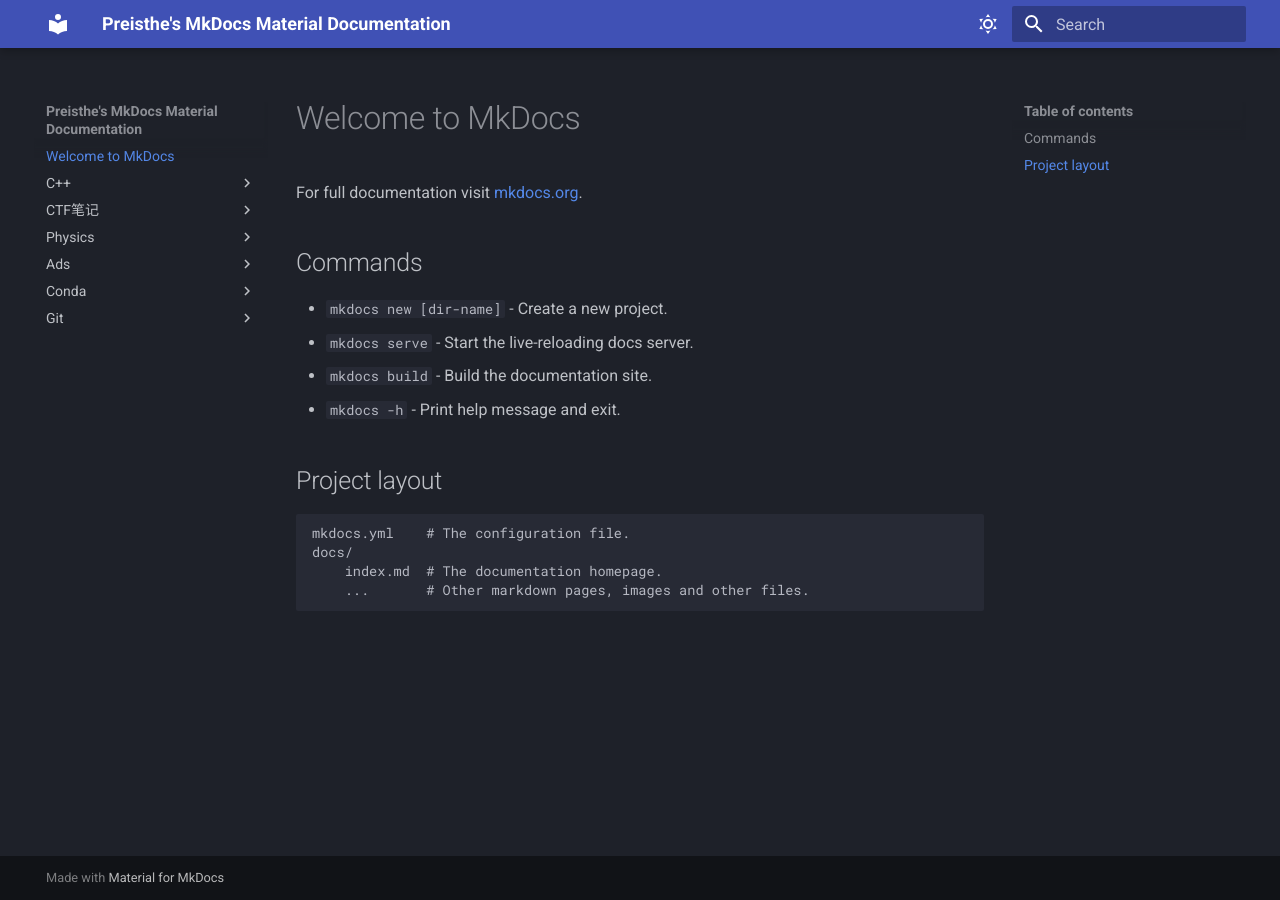
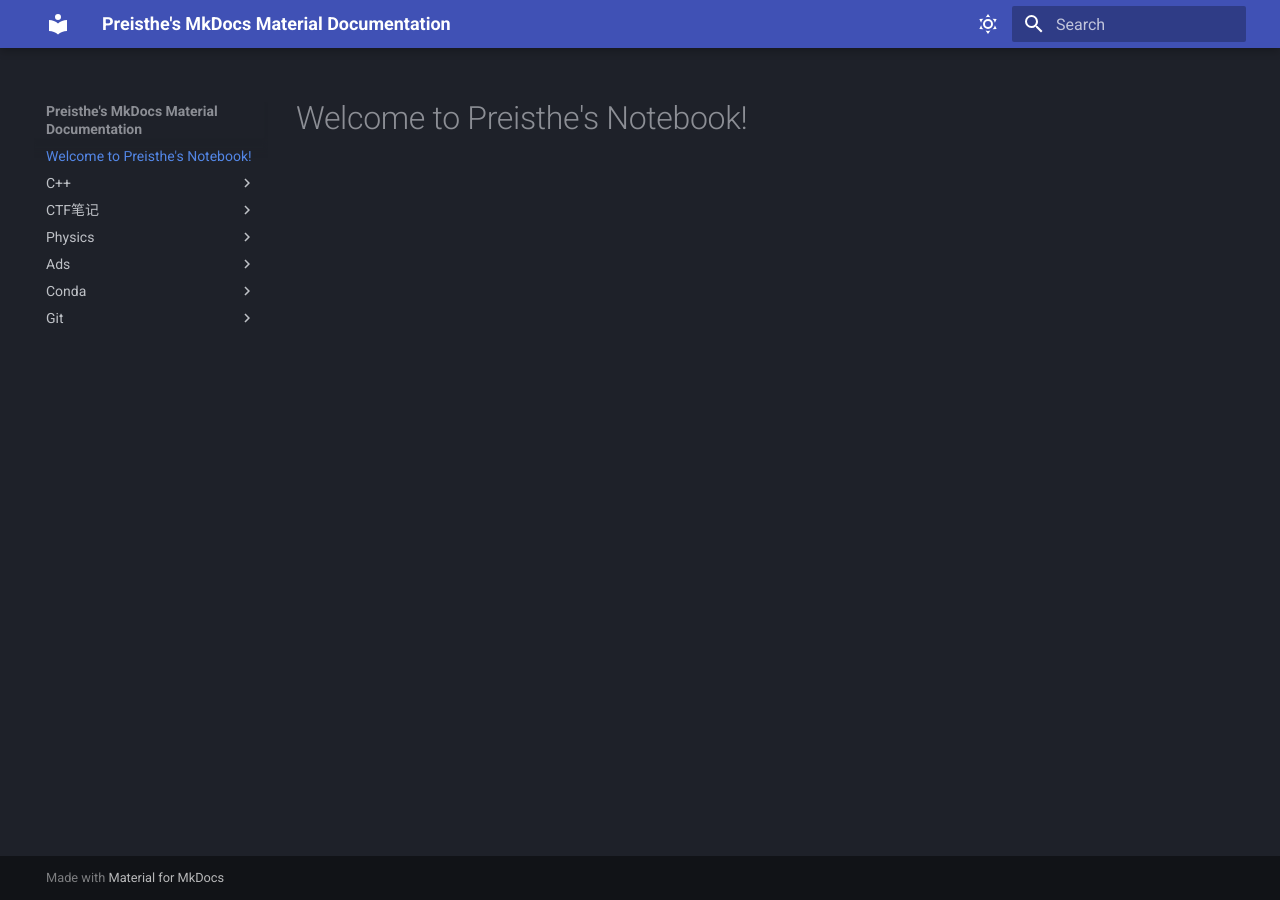
Before and after one commit to Preisthe/Mkdocs-Notebook, an MkDocs documentation site: the page built from docs/index.md, in a window 1280 px wide. Built offline with MkDocs 1.6.1 and Material for MkDocs 9.7.7, drawn with Linux system fonts in a browser that asks for light colours.

```diff
--- a/docs/index.md
+++ b/docs/index.md
@@ -1,17 +1 @@
-# Welcome to MkDocs
-
-For full documentation visit [mkdocs.org](https://www.mkdocs.org).
-
-## Commands
-
-* `mkdocs new [dir-name]` - Create a new project.
-* `mkdocs serve` - Start the live-reloading docs server.
-* `mkdocs build` - Build the documentation site.
-* `mkdocs -h` - Print help message and exit.
-
-## Project layout
-
-    mkdocs.yml    # The configuration file.
-    docs/
-        index.md  # The documentation homepage.
-        ...       # Other markdown pages, images and other files.
+# Welcome to Preisthe's Notebook!
```
Also changed, not shown: 2 other files.
